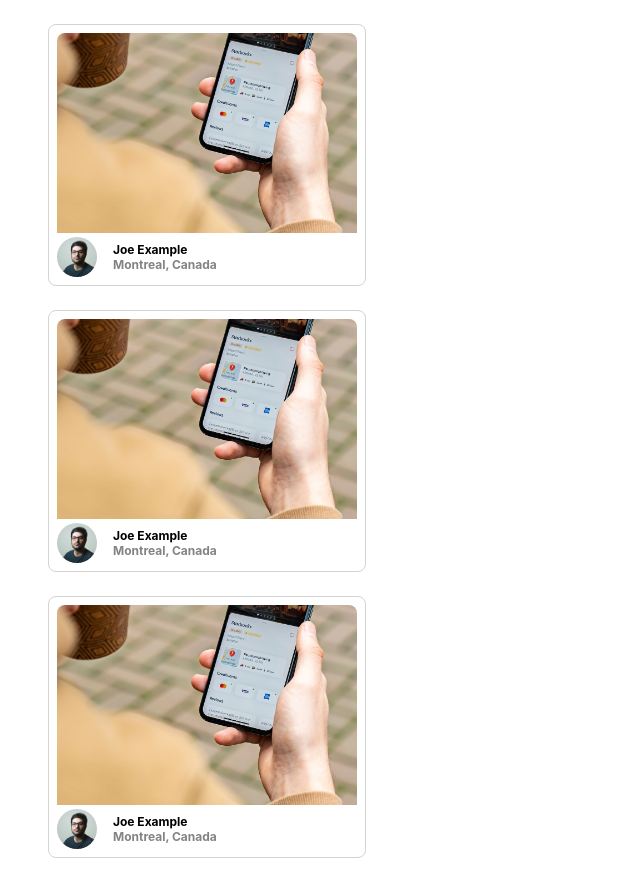
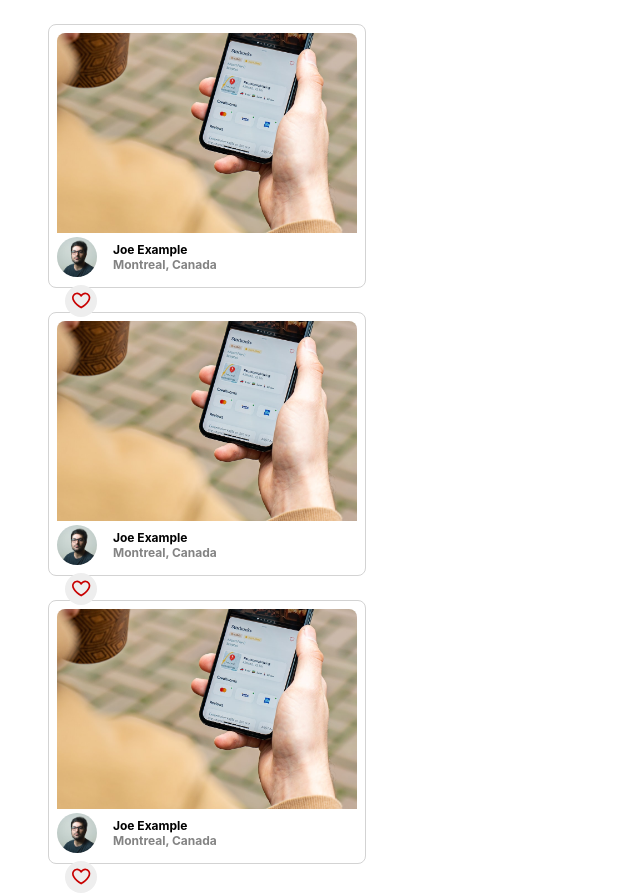
Before and after one commit to Bigred0303/PhotoLabs, a React (Create React App) app in the folder frontend/: page / in a window 1280 px wide. Shown: the whole page, without its empty margins (0-640 px from the left). Built offline with nearby package versions, Linux system fonts and the light colour scheme; the HTML template or start-up script is replaced by a standard one.

Commit message:
Create fav button and onclick event handling

```diff
--- a/frontend/src/App.jsx
+++ b/frontend/src/App.jsx
@@ -2,8 +2,7 @@ import React from 'react';
 import PhotoListItem from './components/PhotoListItem';
 import './App.scss';
 
-const sampleDataForPhotoListItems = [
-  {
+const sampleDataForPhotoListItem = {
   id: "1",
   location: {
     city: "Montreal",
@@ -12,33 +11,12 @@ const sampleDataForPhotoListItems = [
   profile: `${process.env.PUBLIC_URL}/profile-1.jpg`,
   imageSource: `${process.env.PUBLIC_URL}/Image-1-Regular.jpeg`,
   username: "Joe Example",
-  },
-  {
-    id: "2",
-    location: {
-      city: "Montreal",
-      country: "Canada",
-    },
-    profile: `${process.env.PUBLIC_URL}/profile-1.jpg`,
-    imageSource: `${process.env.PUBLIC_URL}/Image-1-Regular.jpeg`,
-    username: "Joe Example",
-  },
-  {
-    id: "3",
-    location: {
-      city: "Montreal",
-      country: "Canada",
-    },
-    profile: `${process.env.PUBLIC_URL}/profile-1.jpg`,
-    imageSource: `${process.env.PUBLIC_URL}/Image-1-Regular.jpeg`,
-    username: "Joe Example",
-  },
-];
+};
 
 const App = () => (
   <div className="App">
-    {sampleDataForPhotoListItems.map(photo => (
-      <PhotoListItem key={photo.id} photo={photo} />
+    {Array(3).fill(sampleDataForPhotoListItem).map((photo, index) => (
+      <PhotoListItem key={index} photo={photo} />
     ))}
   </div>
 );
--- a/frontend/src/components/PhotoFavButton.jsx
+++ b/frontend/src/components/PhotoFavButton.jsx
@@ -1,13 +1,18 @@
 import React, { useCallback, useState } from 'react';
-
 import FavIcon from './FavIcon';
 import '../styles/PhotoFavButton.scss';
 
 function PhotoFavButton() {
+  const [isFavorited, setIsFavorited] = useState(false);
+
+  const handleClick = useCallback(() => {
+    setIsFavorited(prevState => !prevState);
+  }, []);
+
   return (
-    <div className="photo-list__fav-icon">
+    <div className="photo-list__fav-icon" onClick={handleClick}>
       <div className="photo-list__fav-icon-svg">
-        {/* Insert React */}
+        <FavIcon filled={isFavorited} />
       </div>
     </div>
   );
--- a/frontend/src/components/PhotoListItem.jsx
+++ b/frontend/src/components/PhotoListItem.jsx
@@ -1,6 +1,7 @@
 import React from 'react';
 import PropTypes from 'prop-types';
 import 'styles/PhotoListItem.scss';
+import PhotoFavButton from './PhotoFavButton';
 
 const PhotoListItem = ({ photo }) => {
   const { id, location, imageSource, username, profile } = photo;
@@ -14,6 +15,7 @@ const PhotoListItem = ({ photo }) => {
           <div className="photo-list__user-location">{location.city}, {location.country}</div>
         </div>
       </div>
+      <PhotoFavButton />
     </div>
   );
 };
```
Lines whose indentation alone changed are shown as unchanged.
